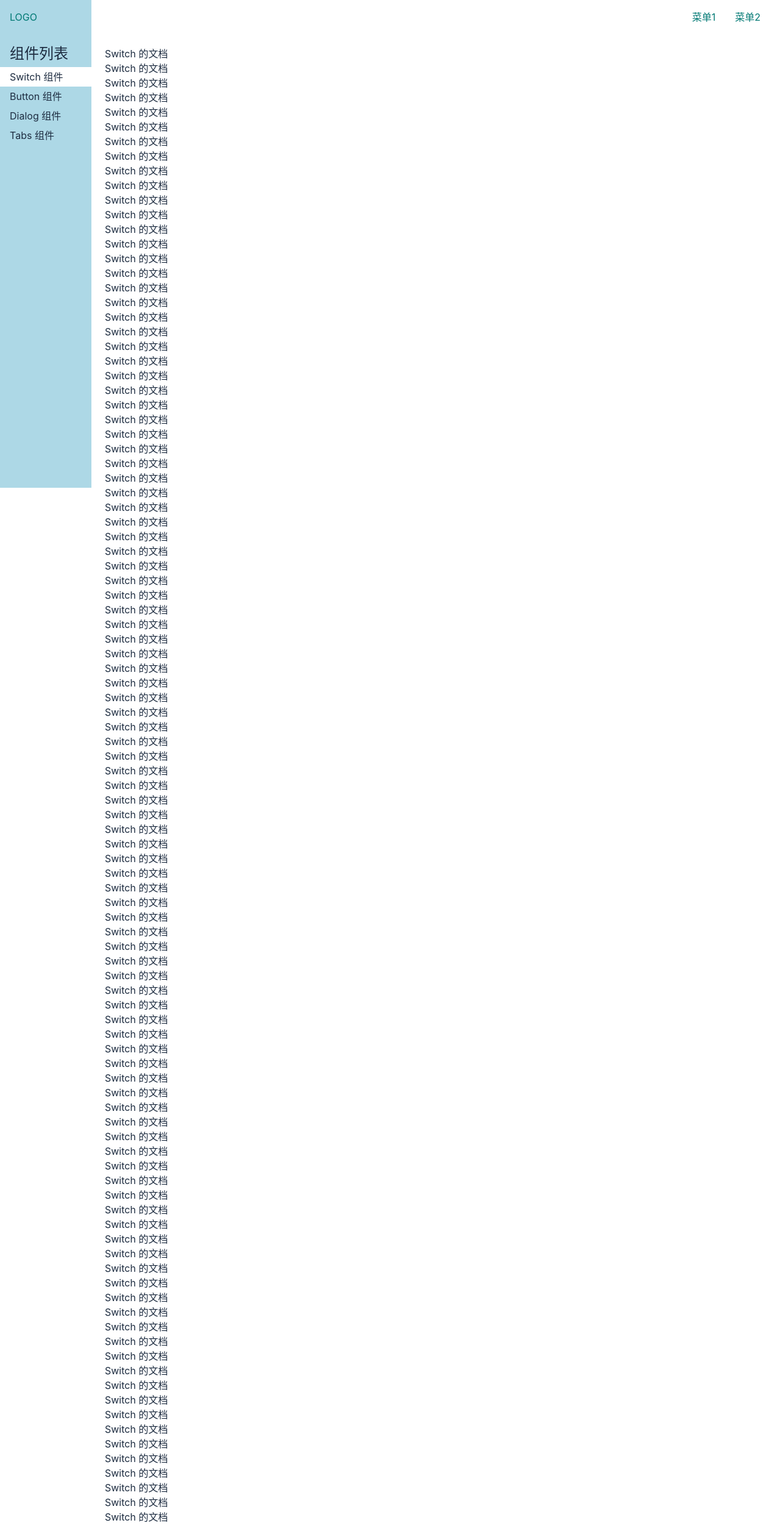
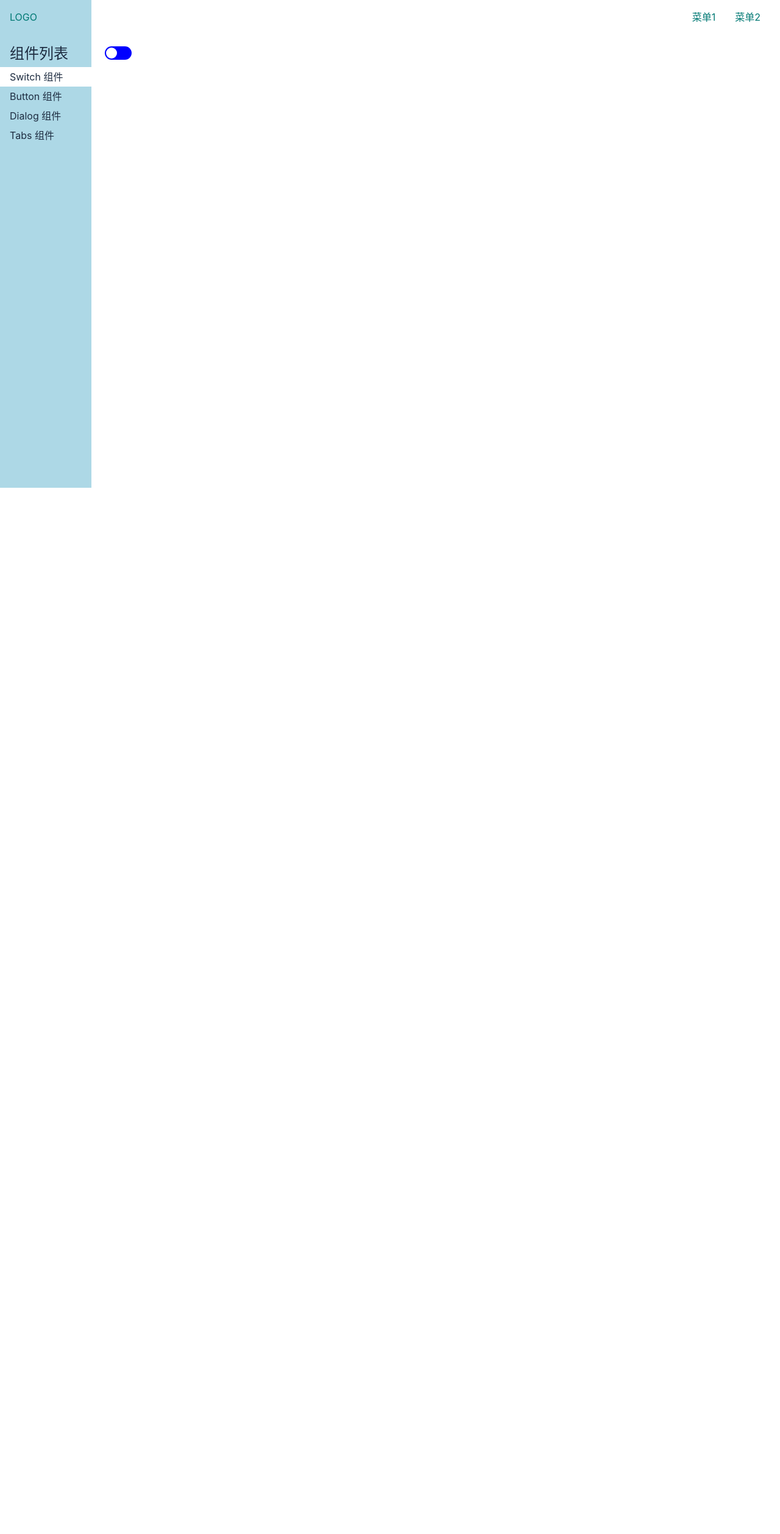
Before and after one commit to ccKwon/vue3.0-UI, a Vue app: page /#/doc/switch in a window 1280 px wide. Shown: the whole page at 61% size. After the commit the page ends 800 px from the top, so only its background shows below. Built offline with nearby package versions, Linux system fonts and the light colour scheme.

Commit message:
hover 之后右滚

```diff
--- a/src/components/SwitchDemo.vue
+++ b/src/components/SwitchDemo.vue
@@ -1,105 +1,13 @@
 <template>
     <div>
-    Switch 的文档
-    <p>Switch 的文档</p>
-    <p>Switch 的文档</p>
-    <p>Switch 的文档</p>
-    <p>Switch 的文档</p>
-    <p>Switch 的文档</p>
-    <p>Switch 的文档</p>
-    <p>Switch 的文档</p>
-    <p>Switch 的文档</p>
-    <p>Switch 的文档</p>
-    <p>Switch 的文档</p>
-    <p>Switch 的文档</p>
-    <p>Switch 的文档</p>
-    <p>Switch 的文档</p>
-    <p>Switch 的文档</p>
-    <p>Switch 的文档</p>
-    <p>Switch 的文档</p>
-    <p>Switch 的文档</p>
-    <p>Switch 的文档</p>
-    <p>Switch 的文档</p>
-    <p>Switch 的文档</p>
-    <p>Switch 的文档</p>
-    <p>Switch 的文档</p>
-    <p>Switch 的文档</p>
-    <p>Switch 的文档</p>
-    <p>Switch 的文档</p>
-    <p>Switch 的文档</p>
-    <p>Switch 的文档</p>
-    <p>Switch 的文档</p>
-    <p>Switch 的文档</p>
-    <p>Switch 的文档</p>
-    <p>Switch 的文档</p>
-    <p>Switch 的文档</p>
-    <p>Switch 的文档</p>
-    <p>Switch 的文档</p>
-    <p>Switch 的文档</p>
-    <p>Switch 的文档</p>
-    <p>Switch 的文档</p>
-    <p>Switch 的文档</p>
-    <p>Switch 的文档</p>
-    <p>Switch 的文档</p>
-    <p>Switch 的文档</p>
-    <p>Switch 的文档</p>
-    <p>Switch 的文档</p>
-    <p>Switch 的文档</p>
-    <p>Switch 的文档</p>
-    <p>Switch 的文档</p>
-    <p>Switch 的文档</p>
-    <p>Switch 的文档</p>
-    <p>Switch 的文档</p>
-    <p>Switch 的文档</p>
-    <p>Switch 的文档</p>
-    <p>Switch 的文档</p>
-    <p>Switch 的文档</p>
-    <p>Switch 的文档</p>
-    <p>Switch 的文档</p>
-    <p>Switch 的文档</p>
-    <p>Switch 的文档</p>
-    <p>Switch 的文档</p>
-    <p>Switch 的文档</p>
-    <p>Switch 的文档</p>
-    <p>Switch 的文档</p>
-    <p>Switch 的文档</p>
-    <p>Switch 的文档</p>
-    <p>Switch 的文档</p>
-    <p>Switch 的文档</p>
-    <p>Switch 的文档</p>
-    <p>Switch 的文档</p>
-    <p>Switch 的文档</p>
-    <p>Switch 的文档</p>
-    <p>Switch 的文档</p>
-    <p>Switch 的文档</p>
-    <p>Switch 的文档</p>
-    <p>Switch 的文档</p>
-    <p>Switch 的文档</p>
-    <p>Switch 的文档</p>
-    <p>Switch 的文档</p>
-    <p>Switch 的文档</p>
-    <p>Switch 的文档</p>
-    <p>Switch 的文档</p>
-    <p>Switch 的文档</p>
-    <p>Switch 的文档</p>
-    <p>Switch 的文档</p>
-    <p>Switch 的文档</p>
-    <p>Switch 的文档</p>
-    <p>Switch 的文档</p>
-    <p>Switch 的文档</p>
-    <p>Switch 的文档</p>
-    <p>Switch 的文档</p>
-    <p>Switch 的文档</p>
-    <p>Switch 的文档</p>
-    <p>Switch 的文档</p>
-    <p>Switch 的文档</p>
-    <p>Switch 的文档</p>
-    <p>Switch 的文档</p>
-    <p>Switch 的文档</p>
-    <p>Switch 的文档</p>
-    <p>Switch 的文档</p>
-    <p>Switch 的文档</p>
-    <p>Switch 的文档</p>
-    <p>Switch 的文档</p>
+        <Switch></Switch>
     </div>
 </template>
+
+<script>
+import Switch from '../lib/Switch.vue'
+
+export default {
+    components: {Switch}
+}
+</script>
--- /dev/null
+++ b/src/lib/Switch.vue
@@ -0,0 +1,30 @@
+<template>
+    <button> <span></span></button>
+</template>
+
+<style lang="scss">
+  $h: 22px;
+  $h2: $h - 4px;
+  button{
+    height: $h;
+    width: $h*2;
+    border: none;
+    background: blue;
+    border-radius: $h/2;
+    position: relative;
+  }
+  span{
+    position: absolute;
+    top: 2px;
+    left: 2px;
+    height: $h2;
+    width: $h2;
+    background:white;
+    border-radius: $h2 / 2;
+  }
+
+  button:hover > span {
+    left: calc(100% - #{$h2} - 2px);
+
+  }
+</style>
```
